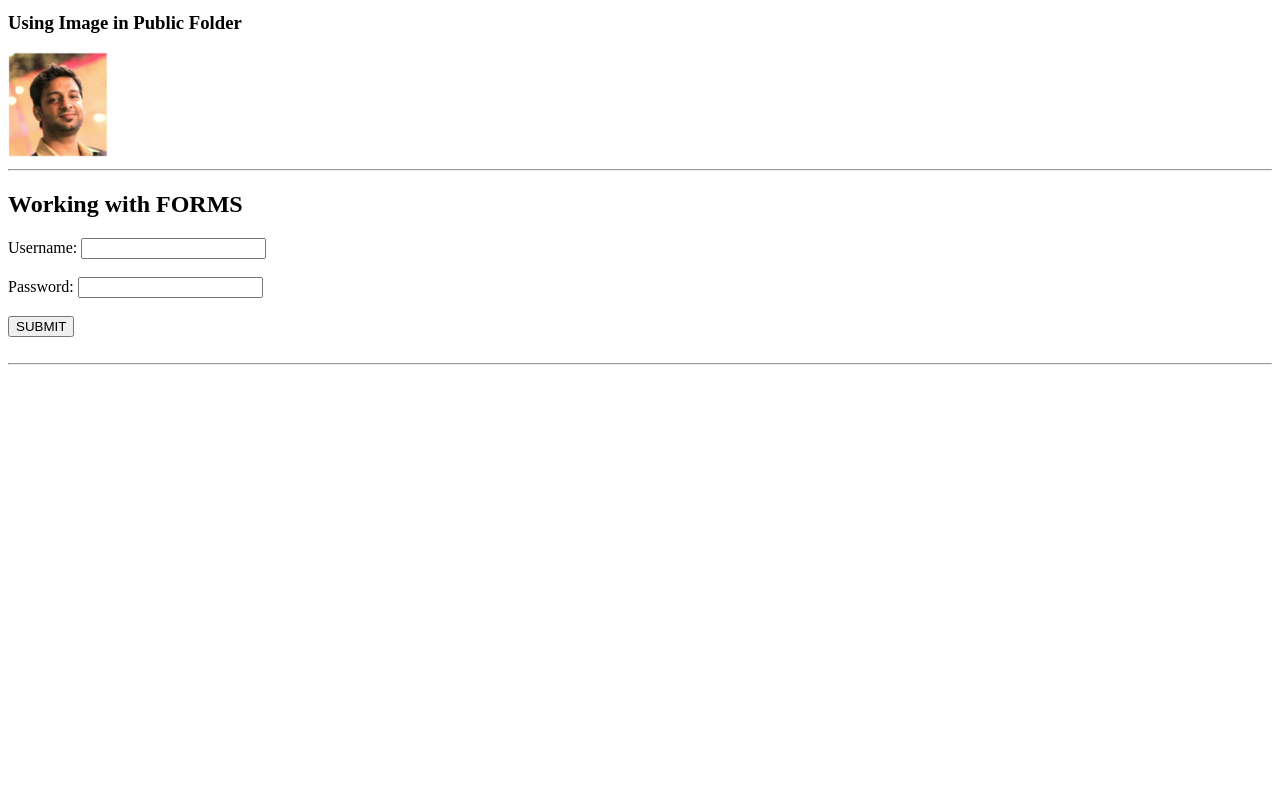
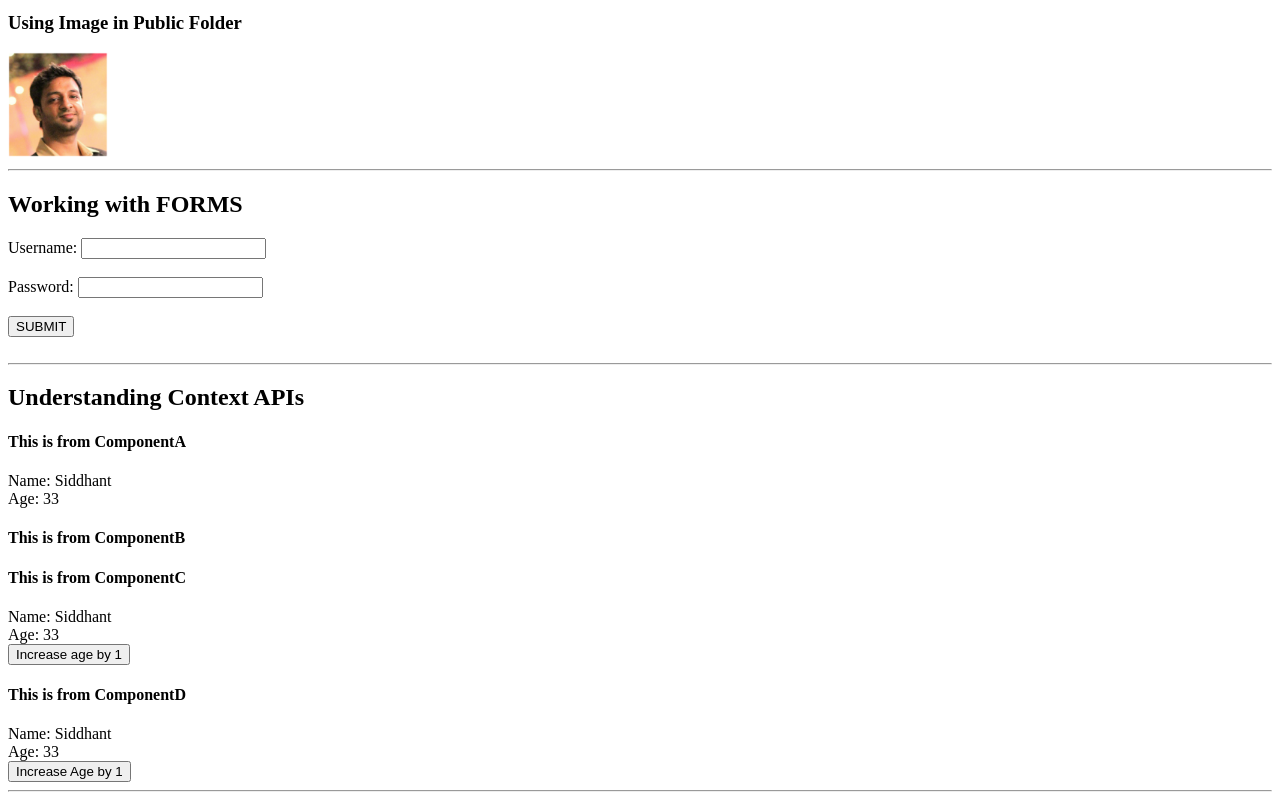
Before and after one commit to geekysid/React-Basics, a React (Create React App) app: page / in a window 1280 px wide. Shown: the part 2955-3755 px from the top of the page. Before the commit the page ends 3328 px from the top, so only its background shows below. Built offline with nearby package versions, Linux system fonts and the light colour scheme.

Commit message:
React Basics - Context API

```diff
--- a/public/index.html
+++ b/public/index.html
@@ -76,5 +76,8 @@
     <h2>Working with FORMS</h2>
     <div id="form_div"></div>
     <hr />
+    <h2>Understanding Context APIs</h2>
+    <div id="contextAPI_div"></div>
+    <hr />
   </body>
 </html>
--- /dev/null
+++ b/src/ContextAPI/ComponentA.js
@@ -0,0 +1,48 @@
+/*
+    We have seen how to use useContext and createContext to transfer value from 1 compoenent to other without using props. There is another more optimum method to do so.
+
+    1) Create a context object using React.createContext() inside parent component and export it like:
+        export MyContext = React.createContext()
+    2) Now we will create a provider for this context object inside parent component (ComponentA in our case) and pass the values that we need to share with nth child compoenent. We need to make sure that the child component that imports nth chind must be inside the provider creating tag like:
+        <MyContext.Provider value={name}>
+            <child />
+        </MyContext.Provider>
+    3) Now in the component (ComponentC in our case) where we need this value, we wil import the context object and use Consumer Attribute to acess the data from the component in which the conetxt object was created. Inside consumer attribute we need to create a arrow function with parameters being the calues passed and then we can use JSX to use the values like:
+        <MyContext.Consumer>
+            data => (
+                <h1>{data}</h1>
+            )
+        </MyContext.Consumer >
+
+    We can also create the context objects, its Provider and Consumer in a separate file and then import it in the component as I have done.
+
+    Alternate way to work without Consumer Context by using contextType but that is only possible by in class with state
+
+
+    Another lternate way to work without Consumer Context by using useContext and is only possible by in functional Compoent. this is displayed in ComponentD
+*/
+
+import React, { useState } from "react";
+import {MyContextProvider} from "./Context";
+import ComponentB from "./ComponentB";
+
+function ComponentA(props) {
+    const [name, setName] = useState(props.name);
+    const [age, setAge] = useState(props.age)
+
+    const btnClickHandler = () => {
+        setAge(age+1)
+    }
+
+    return (
+        <div>
+            <h4>This is from ComponentA</h4>
+            Name: {name}<br />Age: {age}
+            <MyContextProvider value={ { name:name, age:age, btnClick: btnClickHandler } }>
+                <ComponentB />
+            </MyContextProvider>
+        </div>
+    )
+}
+
+export default ComponentA
--- /dev/null
+++ b/src/ContextAPI/ComponentB.js
@@ -0,0 +1,15 @@
+import React from "react";
+import ComponentC from "./ComponentC";
+import ComponentD from "./ComponentD"
+
+function ComponentB() {
+    return (
+        <div>
+            <h4>This is from ComponentB</h4>
+            <ComponentC />
+            <ComponentD />
+        </div>
+    )
+}
+
+export default ComponentB
--- /dev/null
+++ b/src/ContextAPI/ComponentC.js
@@ -0,0 +1,23 @@
+import React from "react";
+import {MyContextConsumer} from "./Context";
+
+function ComponentC() {
+    return (
+        <div>
+            <h4>This is from ComponentC</h4>
+            <MyContextConsumer>
+                {data => (
+                    <div>
+                    Name: {data.name}
+                    <br />
+                    Age: {data.age}
+                    <br />
+                    <button onClick={data.btnClick}> Increase age by 1</button>
+                    </div>
+                )}
+            </MyContextConsumer>
+        </div>
+    )
+}
+
+export default ComponentC
--- /dev/null
+++ b/src/ContextAPI/ComponentD.js
@@ -0,0 +1,22 @@
+/*
+    Alternate way to work without Consumer Context is by using useConetxt as it need way to many codes
+*/
+
+import React, {useContext} from 'react';
+import {MyContext} from "./Context";
+
+
+function ComponentD() {
+    const context = useContext(MyContext)
+    console.log(context)
+    return (
+        <>
+            <h4>This is from ComponentD</h4>
+            Name: {context.name}<br />
+            Age: {context.age}<br />
+            <button onClick={context.btnClick}>Increase Age by 1</button>
+        </>
+    );
+}
+
+export default ComponentD
--- /dev/null
+++ b/src/ContextAPI/Context.js
@@ -0,0 +1,4 @@
+import React from 'react'
+export const MyContext = React.createContext();
+export const MyContextProvider = MyContext.Provider;
+export const MyContextConsumer = MyContext.Consumer;
--- a/src/index.js
+++ b/src/index.js
@@ -24,6 +24,7 @@ import StyleExternalFunction from "./Style_External";
 import StyleModuleFunction from "./Style_Module";
 import ImagesAssets from "./ImagesAssets";
 import UnderstandingFormsUncontrolled from "./UnderstandingForms_Uncontrolled";
+import ComponentA from "./ContextAPI/ComponentA";
 
 // rendering output with JSX
 let element = <h3>Rendering output with JSX using ELEMENT</h3>;
@@ -82,3 +83,5 @@ ReactDOM.render(<StyleModuleFunction />, document.getElementById("style_module_d
 ReactDOM.render(<ImagesAssets />, document.getElementById("image_div"));
 
 ReactDOM.render(<UnderstandingFormsUncontrolled />, document.getElementById("form_div"));
+
+ReactDOM.render(<ComponentA name="Siddhant" age={33} />, document.getElementById("contextAPI_div"));
```
